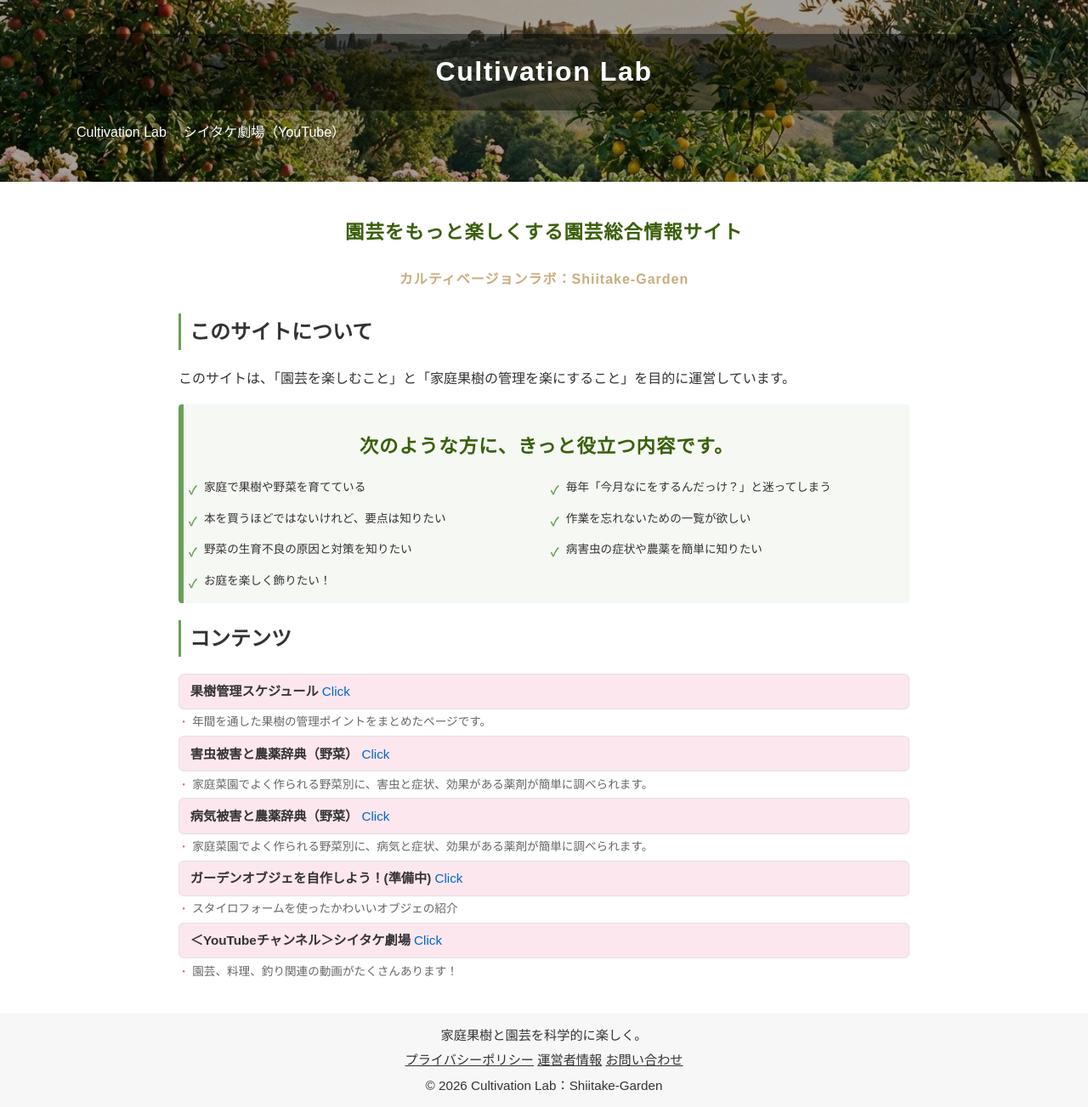
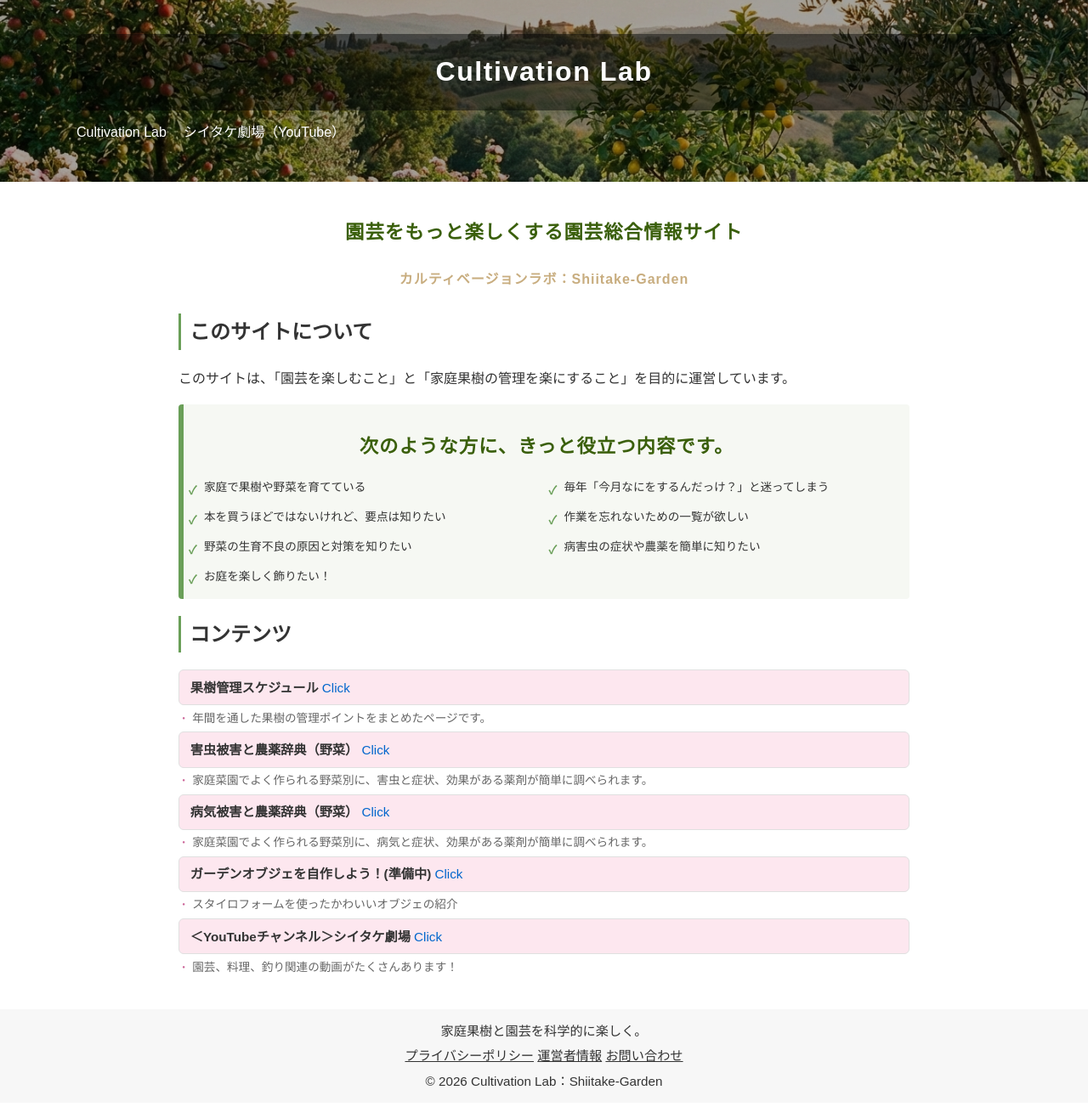
Before and after one commit to shiitake-garden/shiitake-garden.github.io, a Jekyll site: the page built from index.html, in a window 1280 px wide. Shown: the whole page at 85% size. Built offline with Jekyll 4.4.1, drawn with Linux system fonts in a browser that asks for light colours.

Commit message:
Update site.css

```diff
--- a/assets/css/site.css
+++ b/assets/css/site.css
@@ -81,7 +81,7 @@ h3 {
 .for-you ul {
   display: grid;
   grid-template-columns: repeat(2, 1fr); /* 2列 */
-  gap: 0.2rem 0.6rem; /* 行間・列間の調整 */
+  gap: 0.1rem 0.3rem; /* 行間・列間の調整 */
   padding-left: 5; /* 左の余白を消す（任意） */
   list-style-position: inside; /* ●を内側に */
   font-size: 0.85rem; /* 文字を小さく */
```
